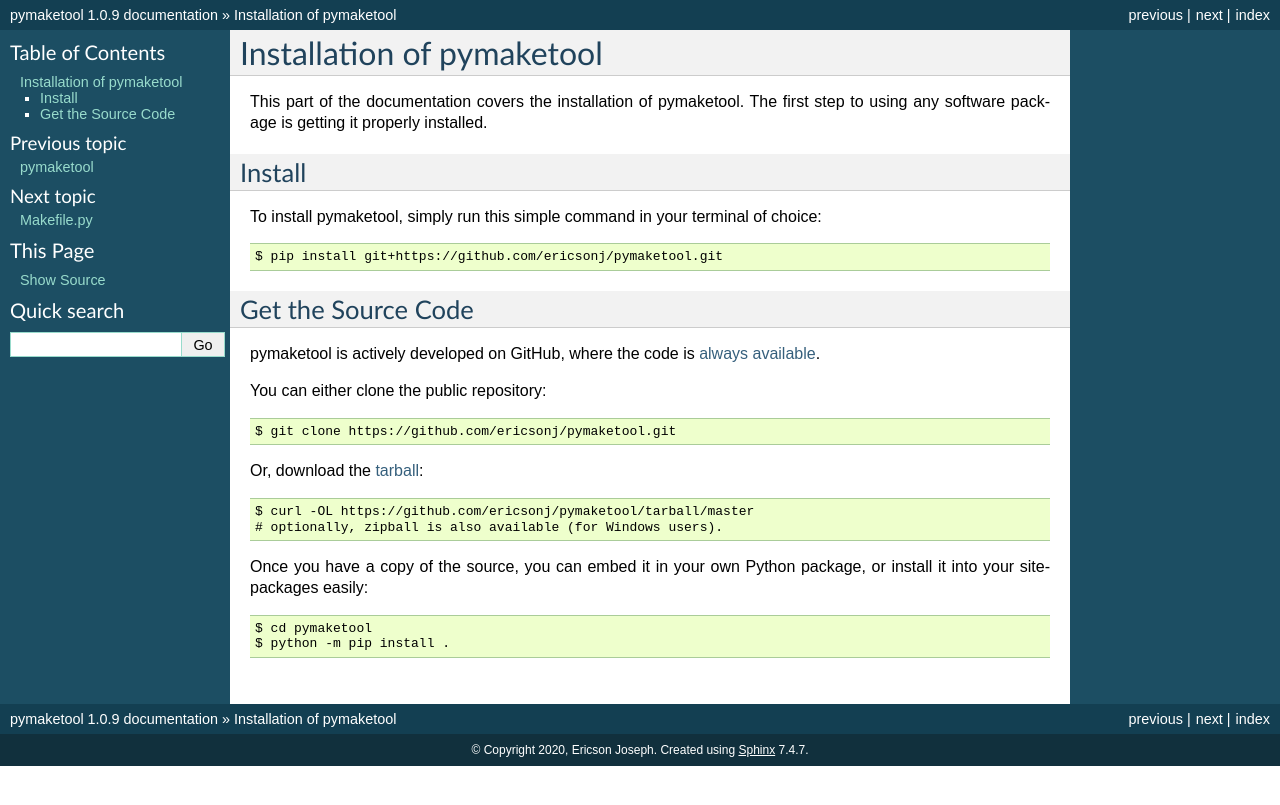
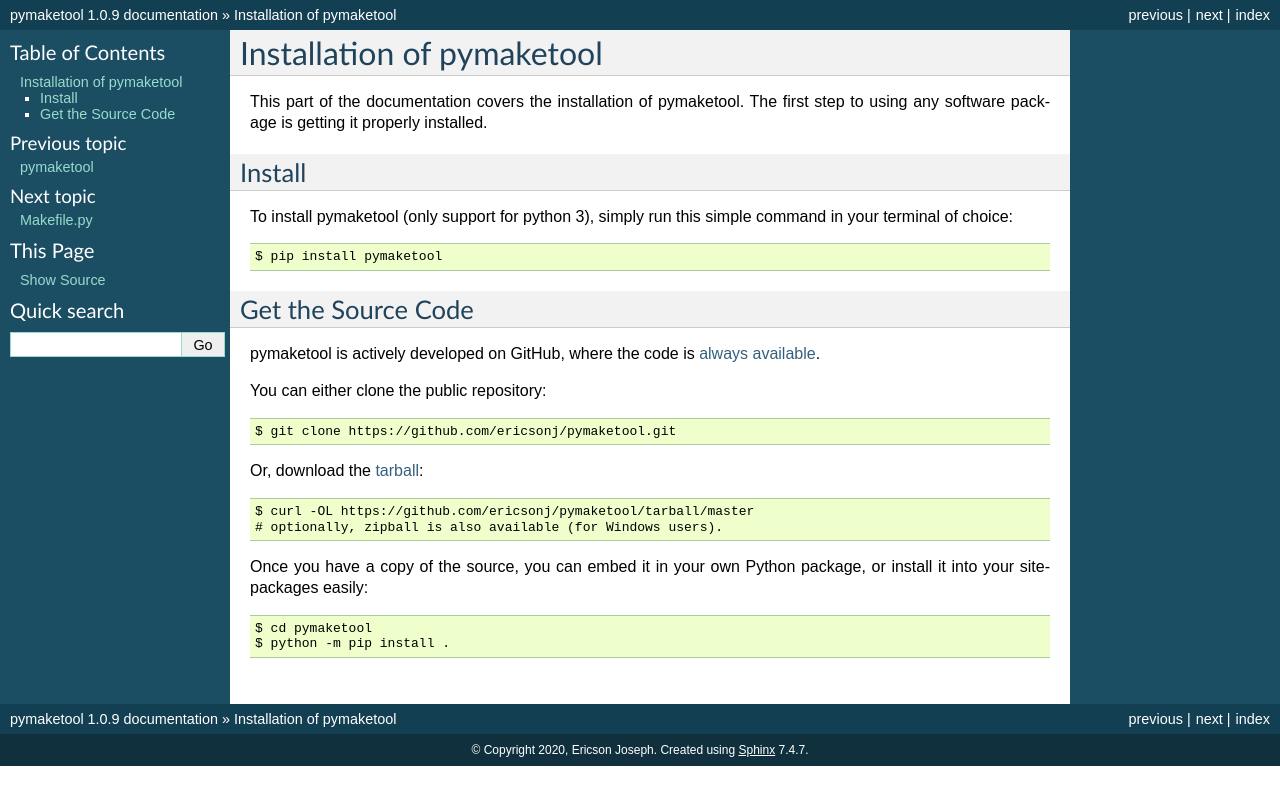
Before and after one commit to ericsonj/pymaketool, a Sphinx documentation site: the page built from docs/source/user/install.rst, in a window 1280 px wide. Shown: the top 805 px of the page. Built offline with Sphinx 7.4.7, drawn with Linux system fonts in a browser that asks for light colours.

Commit message:
Add user scripts

```diff
--- a/docs/source/user/install.rst
+++ b/docs/source/user/install.rst
@@ -6,13 +6,12 @@
 This part of the documentation covers the installation of pymaketool.
 The first step to using any software package is getting it properly installed.
 
-
 Install
 -------
 
-To install pymaketool, simply run this simple command in your terminal of choice::
+To install pymaketool (only support for python 3), simply run this simple command in your terminal of choice::
 
-    $ pip install git+https://github.com/ericsonj/pymaketool.git
+    $ pip install pymaketool
 
 Get the Source Code
 -------------------
--- a/docs/source/user/name_mk.py.rst
+++ b/docs/source/user/name_mk.py.rst
@@ -4,6 +4,8 @@
 ============
 
 Python file that find and return the sources to compile in the current path.
+
+The file name must end with **_mk.py**.
 
 .. image:: ../img/sample_app_mk.jpg
   :width: 300
```
Also changed, not shown: docs/source/user/user_scripts.rst (added, +41 -0 lines), docs/source/img/user_scripts.jpg (added), 1 other file.
